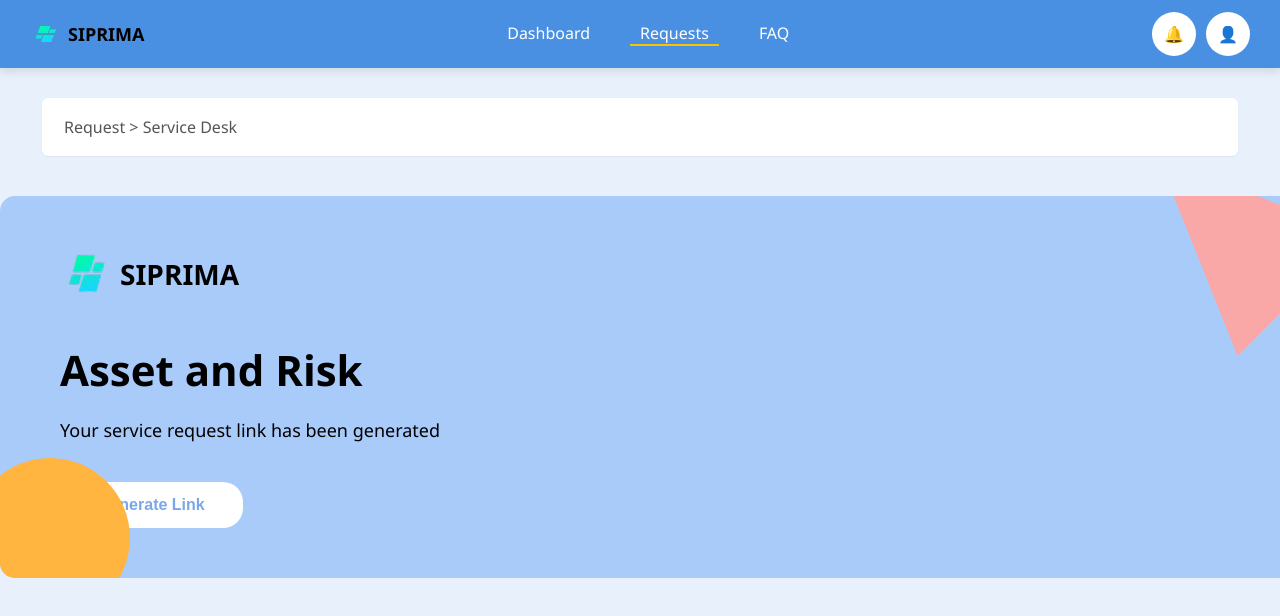
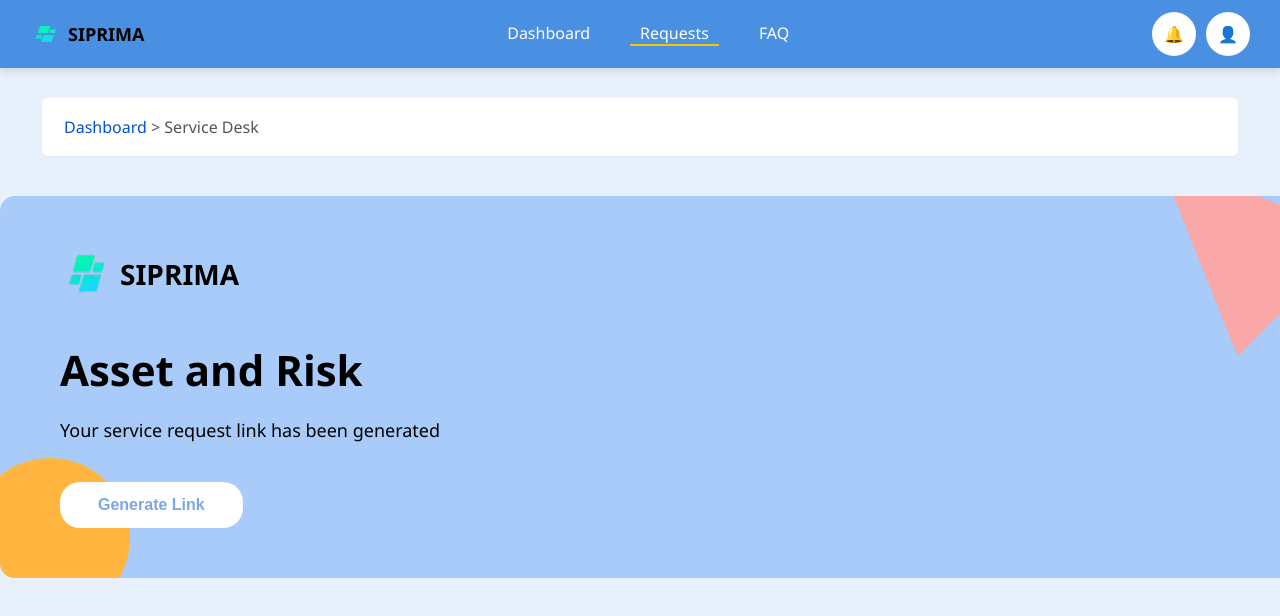
Before and after one commit to ilhanmjd/api_siprima, a React (Vite) app: page /service-desk in a window 1280 px wide. Shown: the top 616 px of the page. Built offline with nearby package versions, Linux system fonts and the light colour scheme; no server answers; sample sign-in values are in the browser's storage.

Commit message:
modified:   src/pages/dinas/Dashboard/faq.jsx 	modified:   src/pages/dinas/Dashboard/service-desk.css 	modified:   src/pages/dinas/Dashboard/service-desk.jsx

```diff
--- a/src/pages/dinas/Dashboard/faq.jsx
+++ b/src/pages/dinas/Dashboard/faq.jsx
@@ -50,7 +50,15 @@ export default function FAQ() {
       </nav>
 
       {/* Breadcrumb */}
-      <div className="breadcrumb">Dashboard &gt; FAQ</div>
+      <div className="breadcrumb">
+        <span
+          className="breadcrumb-link"
+          onClick={() => navigate("/Dashboard")}
+        >
+          Dashboard
+        </span>{" "}
+        &gt; FAQ
+      </div>
 
       {/* FAQ CONTAINER */}
       <div className="faq-wrapper">
--- a/src/pages/dinas/Dashboard/service-desk.css
+++ b/src/pages/dinas/Dashboard/service-desk.css
@@ -54,6 +54,8 @@
   font-weight: 600;
   cursor: pointer;
   transition: 0.2s ease;
+  position: relative; /* Tambahkan ini agar z-index berfungsi */
+  z-index: 2; /* Tambahkan ini untuk membawa tombol ke depan */
 }
 
 .generate-link-btn:hover {
--- a/src/pages/dinas/Dashboard/service-desk.jsx
+++ b/src/pages/dinas/Dashboard/service-desk.jsx
@@ -34,7 +34,15 @@ export default function ServiceDesk() {
       </nav>
 
       {/* BREADCRUMB */}
-      <div className="breadcrumb">Request &gt; Service Desk</div>
+      <div className="breadcrumb">
+        <span
+          className="breadcrumb-link"
+          onClick={() => navigate("/Dashboard")}
+        >
+          Dashboard
+        </span>{" "}
+        &gt; Service Desk
+      </div>
 
       {/* MAIN CARD */}
       <div className="service-card">
```
